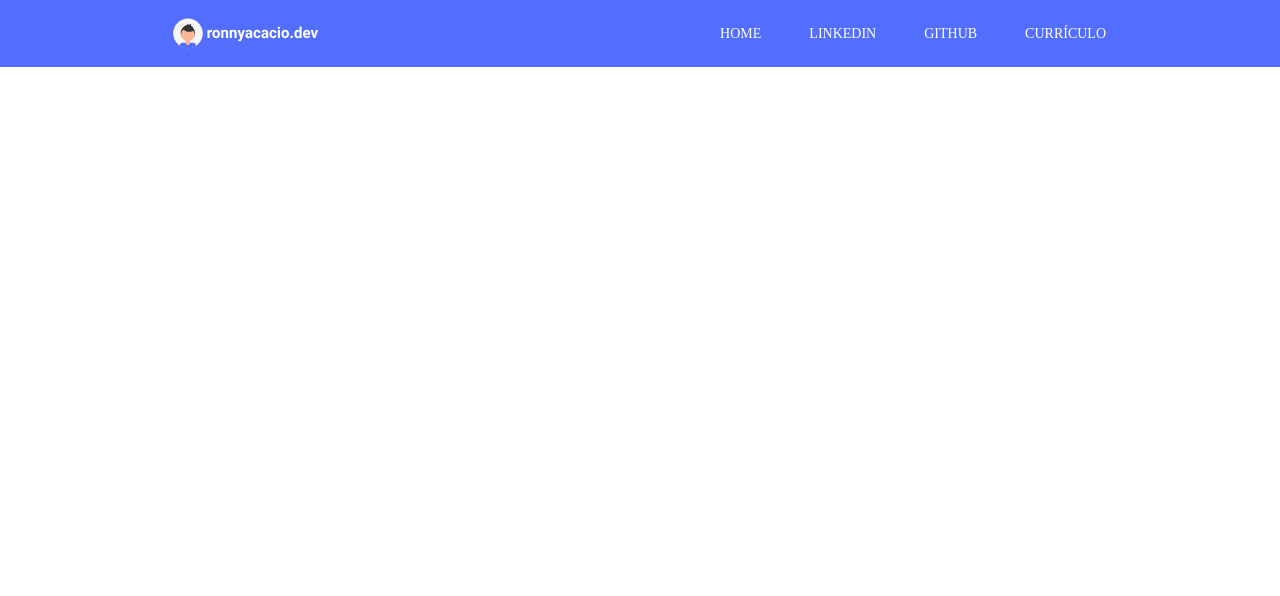
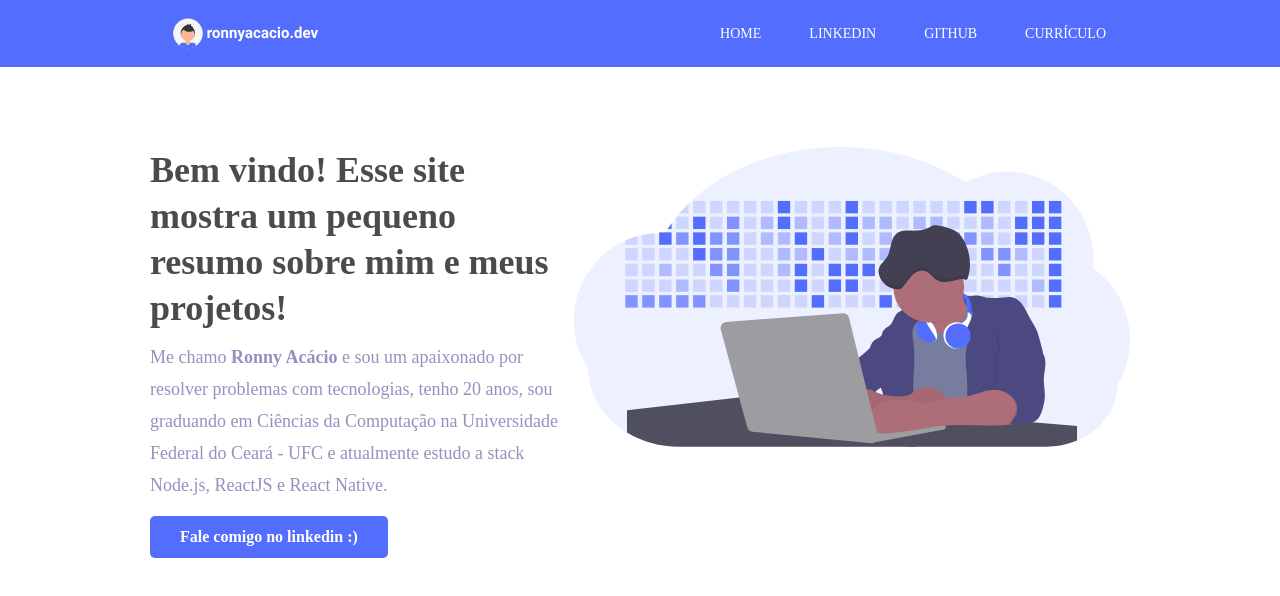
Before and after one commit to ronnyacacio/ronnyacacio.dev, a React (Create React App) app: page / in a window 1280 px wide. Shown: the top 596 px of the page. Built offline with nearby package versions, Linux system fonts and the light colour scheme; the HTML template or start-up script is replaced by a standard one.

Commit message:
feat: add Hero container

```diff
--- a/src/pages/Home/index.tsx
+++ b/src/pages/Home/index.tsx
@@ -1,7 +1,8 @@
 import React from 'react';
 
 import logo from '../../assets/logo.svg';
-import { Container, HeaderContainer, Menu, Nav } from './styles';
+import activity from '../../assets/activity.svg';
+import { Container, HeaderContainer, Menu, Nav, Hero, HeroContainer } from './styles';
 
 const Home: React.FC = () => {
   return (
@@ -37,6 +38,24 @@ const Home: React.FC = () => {
 
         </HeaderContainer>
       </header>
+      <Hero>
+        <HeroContainer>
+          <div>
+            <h2>
+              Bem vindo! Esse site mostra um pequeno resumo sobre mim e meus
+              projetos!
+            </h2>
+            <p>
+              Me chamo <b>Ronny Acácio</b> e sou um apaixonado por resolver
+            problemas com tecnologias, tenho 20 anos, sou graduando em Ciências
+            da Computação na Universidade Federal do Ceará - UFC e atualmente
+            estudo a stack Node.js, ReactJS e React Native.
+            </p>
+            <a href="https://www.linkedin.com/in/ronnyacacio/">Fale comigo no linkedin :{')'}</a>
+          </div>
+          <img src={activity} alt="" />
+        </HeroContainer>
+      </Hero>
     </Container>
   );
 }
--- a/src/pages/Home/styles.ts
+++ b/src/pages/Home/styles.ts
@@ -47,3 +47,53 @@ export const Nav = styled.nav`
     }
   }
 `;
+
+export const Hero = styled.section`
+  margin: 80px 0;
+`;
+
+export const HeroContainer = styled.div`
+  width: 90%;
+  max-width: 980px;
+
+  margin: auto;
+
+  display: flex;
+
+  > div {
+    h2 {
+      color: rgb(75, 75, 75);
+      font-size: 3.6rem;
+      line-height: 4.6rem;
+    }
+
+    p {
+      color: rgb(154, 142, 191);
+      font-size: 1.8rem;
+      line-height: 3.2rem;
+      margin: 10px 0px 0px;
+    }
+  }
+
+  a {
+    display: inline-block;
+    font-size: 1.6rem;
+    font-weight: 600;
+    color: rgb(255, 255, 255);
+    margin: 15px 0px 0px;
+    padding: 12px 30px;
+    text-decoration: none;
+    border-radius: 5px;
+    transition: all 150ms linear 0s;
+    background-color: #536dfe;
+
+    &:hover {
+      opacity: 0.9;
+    }
+  }
+
+  img {
+    width: auto;
+    height: 300px;
+  }
+`;
```
Also changed, not shown: src/assets/activity.svg (renamed from src/assets/activty.svg).
